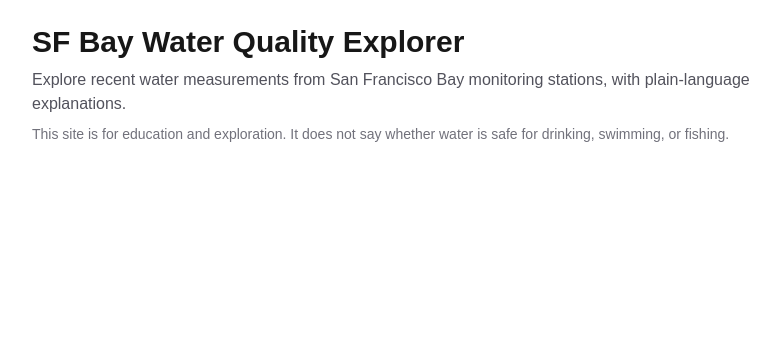
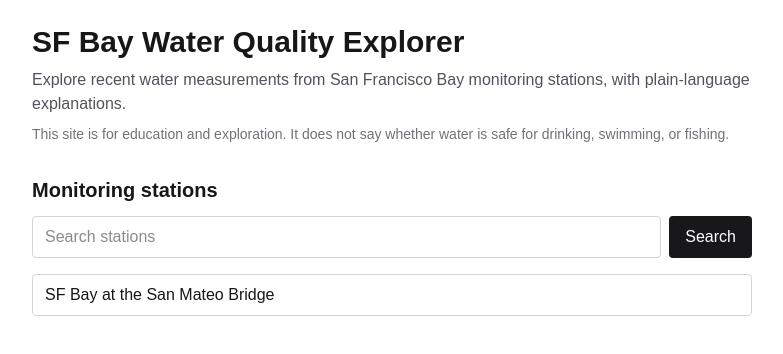
Before and after one commit to dizzy1934/SRVRRR, a Next.js app: page / in a window 1280 px wide. Shown: the top 354 px of the page, without its empty margins (248-1031 px from the left). Built offline with nearby package versions, Linux system fonts and the light colour scheme.

Commit message:
Add station list and search

```diff
--- /dev/null
+++ b/src/app/StationList.tsx
@@ -0,0 +1,57 @@
+import Link from "next/link";
+import { MonitoringStation } from "../lib/types";
+
+interface StationListProps {
+  stations: MonitoringStation[];
+  query: string;
+  selectedId: string | null;
+}
+
+export function StationList({ stations, query, selectedId }: StationListProps) {
+  return (
+    <section aria-labelledby="stations-heading" className="mt-8">
+      <h2 id="stations-heading" className="text-xl font-semibold">
+        Monitoring stations
+      </h2>
+
+      <form method="get" className="mt-3 flex gap-2">
+        <label htmlFor="q" className="sr-only">
+          Search stations by name
+        </label>
+        <input
+          id="q"
+          name="q"
+          type="search"
+          defaultValue={query}
+          placeholder="Search stations"
+          className="flex-1 rounded border border-zinc-300 px-3 py-2 dark:border-zinc-700 dark:bg-zinc-900"
+        />
+        {selectedId && <input type="hidden" name="station" value={selectedId} />}
+        <button
+          type="submit"
+          className="rounded bg-zinc-900 px-4 py-2 text-white dark:bg-zinc-100 dark:text-zinc-900"
+        >
+          Search
+        </button>
+      </form>
+
+      {stations.length === 0 ? (
+        <p className="mt-4">No stations match &ldquo;{query}&rdquo;.</p>
+      ) : (
+        <ul className="mt-4 space-y-2">
+          {stations.map((station) => (
+            <li key={station.stationId}>
+              <Link
+                href={`/?station=${encodeURIComponent(station.stationId)}&q=${encodeURIComponent(query)}`}
+                aria-current={station.stationId === selectedId ? "true" : undefined}
+                className="block rounded border border-zinc-300 px-3 py-2 hover:bg-zinc-100 dark:border-zinc-700 dark:hover:bg-zinc-800"
+              >
+                {station.name}
+              </Link>
+            </li>
+          ))}
+        </ul>
+      )}
+    </section>
+  );
+}
--- a/src/app/page.tsx
+++ b/src/app/page.tsx
@@ -1,4 +1,30 @@
-export default function Home() {
+import { Suspense } from "react";
+import { stationService } from "../lib/appServices";
+import { StationList } from "./StationList";
+
+type SearchParams = Promise<{ [key: string]: string | string[] | undefined }>;
+
+// An address like ?q=a&q=b gives a list. We keep the first value, and keep it short.
+function first(value: string | string[] | undefined): string {
+  const text = Array.isArray(value) ? (value[0] ?? "") : (value ?? "");
+  return text.slice(0, 100);
+}
+
+async function Stations({ searchParams }: { searchParams: SearchParams }) {
+  const params = await searchParams;
+  const query = first(params.q);
+  const selected = first(params.station);
+  const stations = await stationService.search(query);
+  return (
+    <StationList
+      stations={stations}
+      query={query}
+      selectedId={selected === "" ? null : selected}
+    />
+  );
+}
+
+export default function Home({ searchParams }: { searchParams: SearchParams }) {
   return (
     <main className="mx-auto max-w-3xl p-6">
       <h1 className="text-3xl font-semibold">SF Bay Water Quality Explorer</h1>
@@ -10,6 +36,10 @@ export default function Home() {
         This site is for education and exploration. It does not say whether water is
         safe for drinking, swimming, or fishing.
       </p>
+
+      <Suspense fallback={<p className="mt-8">Loading stations&hellip;</p>}>
+        <Stations searchParams={searchParams} />
+      </Suspense>
     </main>
   );
 }
--- /dev/null
+++ b/src/lib/appServices.ts
@@ -0,0 +1,4 @@
+import { StationRepository } from "./repositories/stationRepository";
+import { StationService } from "./services/stationService";
+
+export const stationService = new StationService(new StationRepository());
```
